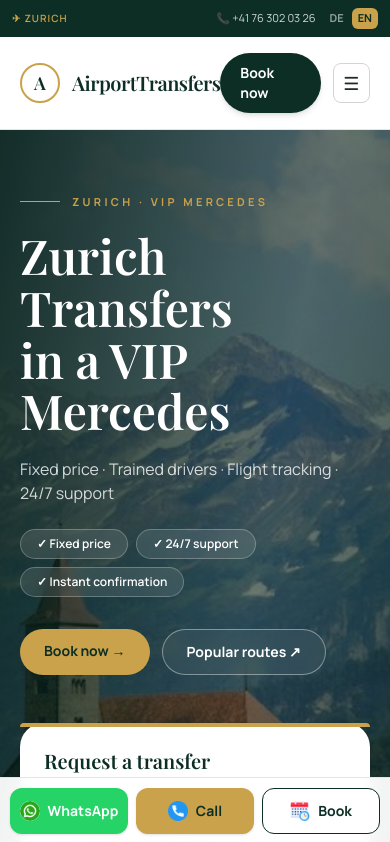
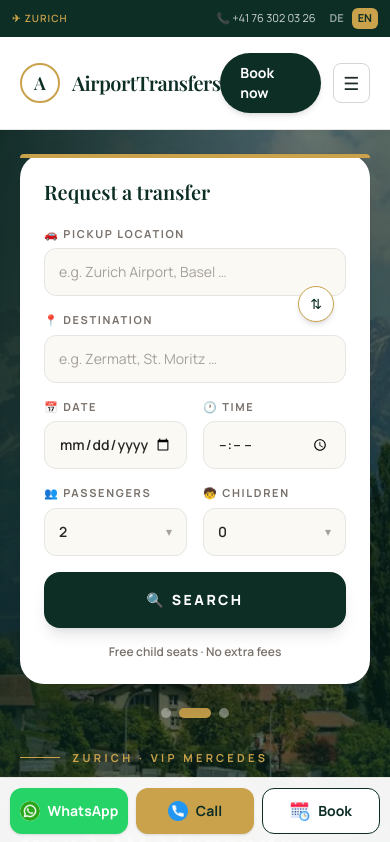
Before and after one commit to fatihemincakiroglu/AirportTransfers, a Next.js app: page /en in a window 390 px wide. Shown: the top 842 px of the page. Built offline with nearby package versions, Linux system fonts and the light colour scheme.

Commit message:
mobilde rezervasyon karti one alindi

```diff
--- a/app/[lang]/home-client.tsx
+++ b/app/[lang]/home-client.tsx
@@ -67,19 +67,19 @@ export default function Home() {
           </div>
         ))}
 
-        <div className="relative mx-auto grid max-w-7xl gap-12 px-5 pb-20 pt-16 text-white md:grid-cols-[1.15fr_0.85fr] md:pb-24 md:pt-24">
-          <div className="flex flex-col justify-center">
+        <div className="relative mx-auto grid max-w-7xl gap-8 px-5 pb-16 pt-6 text-white md:grid-cols-[1.15fr_0.85fr] md:gap-12 md:pb-24 md:pt-24">
+          <div className="order-2 flex flex-col justify-center md:order-1">
             <p className="mb-5 flex items-center gap-3 text-[11px] font-bold uppercase tracking-[0.3em]" style={{ color: C.gold }}>
               <span className="h-px w-10" style={{ background: C.gold }} />
               {L.hero.eyebrow}
             </p>
-            <h1 className="font-display text-5xl font-semibold leading-[1.08] md:text-7xl">
+            <h1 className="font-display text-4xl font-semibold leading-[1.08] md:text-7xl">
               {L.hero.title1}
               <br />
               {L.hero.title2}
             </h1>
             <p className="mt-5 text-base text-white/80 md:text-lg">{L.hero.sub}</p>
-            <div className="mt-6 flex flex-wrap gap-2">
+            <div className="mt-6 hidden flex-wrap gap-2 md:flex">
               {L.hero.pills.map((p, i) => (
                 <span key={i} className="rounded-full border border-white/25 bg-white/10 px-4 py-1.5 text-xs font-semibold backdrop-blur">
                   ✓ {p}
@@ -108,7 +108,7 @@ export default function Home() {
             </div>
           </div>
 
-          <div>
+          <div className="order-1 md:order-2">
             <BookingCard />
             {/* Slider noktaları — mobil (kartın altında, ortalanmış) */}
             <div className="mt-6 flex justify-center gap-2 md:hidden">
```
